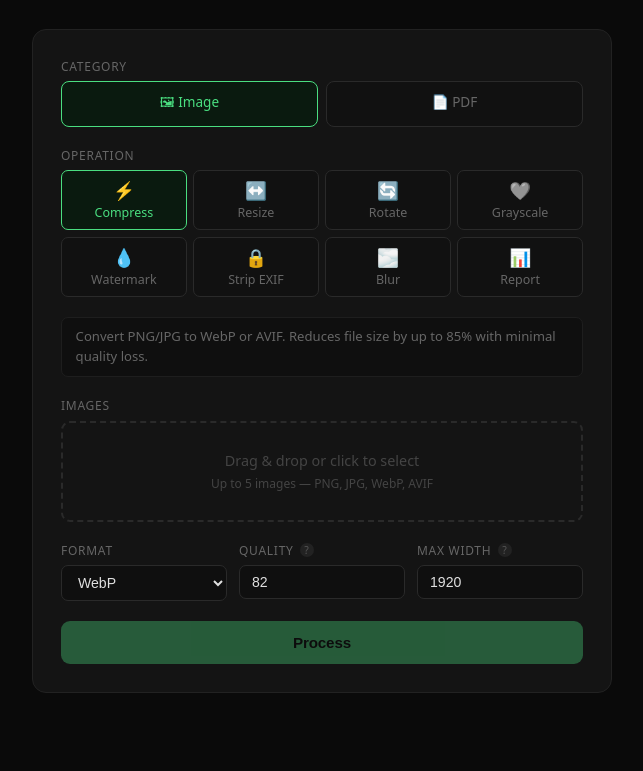
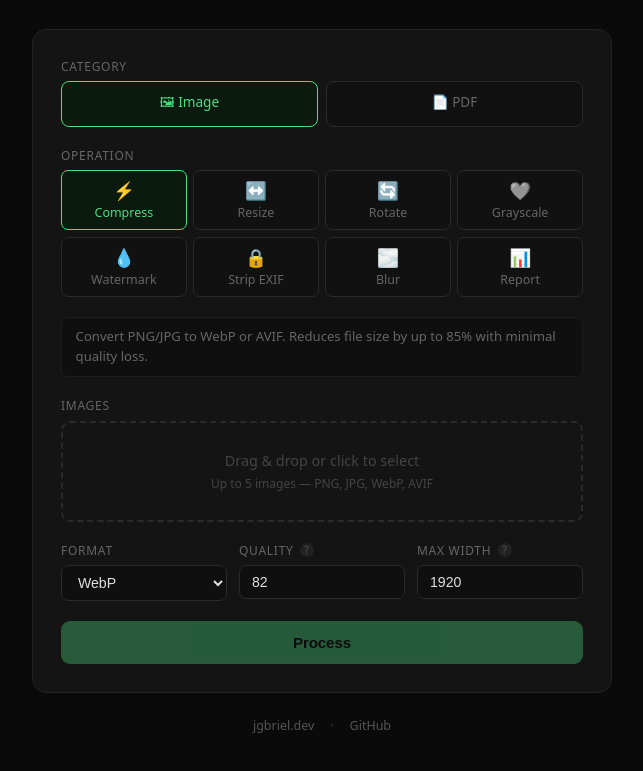
Before and after one commit to jgbriel-io/Image-Pdf-Toolset, a website: page public/index.html in a window 1280 px wide. Shown: the part 107-878 px from the top of the page, without its empty margins (318-961 px from the left). Before the commit the page ends 840 px from the top, so only its background shows below. Drawn offline with Linux system fonts and the light colour scheme.

Commit message:
feat: add footer with personal site and GitHub links

```diff
--- a/public/index.html
+++ b/public/index.html
@@ -10,6 +10,9 @@
 
     h1 { font-size: 1.5rem; font-weight: 700; color: #fff; letter-spacing: -0.03em; }
     .subtitle { font-size: 0.85rem; color: #555; margin-top: 0.25rem; margin-bottom: 2rem; }
+    footer { margin-top: 1.5rem; font-size: 0.78rem; color: #444; display: flex; gap: 1rem; }
+    footer a { color: #555; text-decoration: none; transition: color 0.15s; }
+    footer a:hover { color: #aaa; }
 
     .card { background: #141414; border: 1px solid #222; border-radius: 14px; padding: 1.75rem; width: 100%; max-width: 580px; display: flex; flex-direction: column; gap: 1.25rem; }
 
@@ -223,6 +226,12 @@
 
   </div>
 
+  <footer>
+    <a href="https://jgbriel.dev/" target="_blank" rel="noopener">jgbriel.dev</a>
+    <span>·</span>
+    <a href="https://github.com/jgbriel-io" target="_blank" rel="noopener">GitHub</a>
+  </footer>
+
   <script>
     const OP_META = {
       compress:       { desc: "Convert PNG/JPG to WebP or AVIF. Reduces file size by up to 85% with minimal quality loss.", label: "Images", hint: "Up to 5 images — PNG, JPG, WebP, AVIF", multi: true, max: 5, pdf: false },
```
